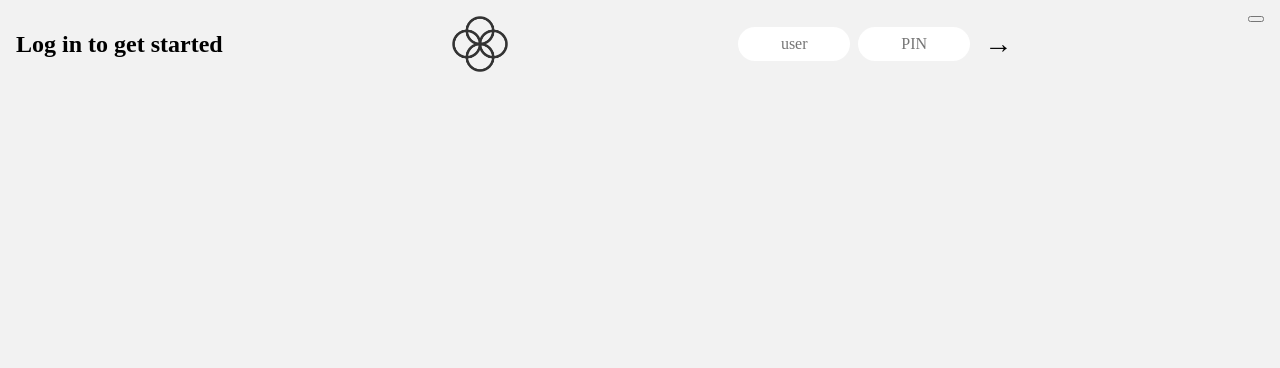
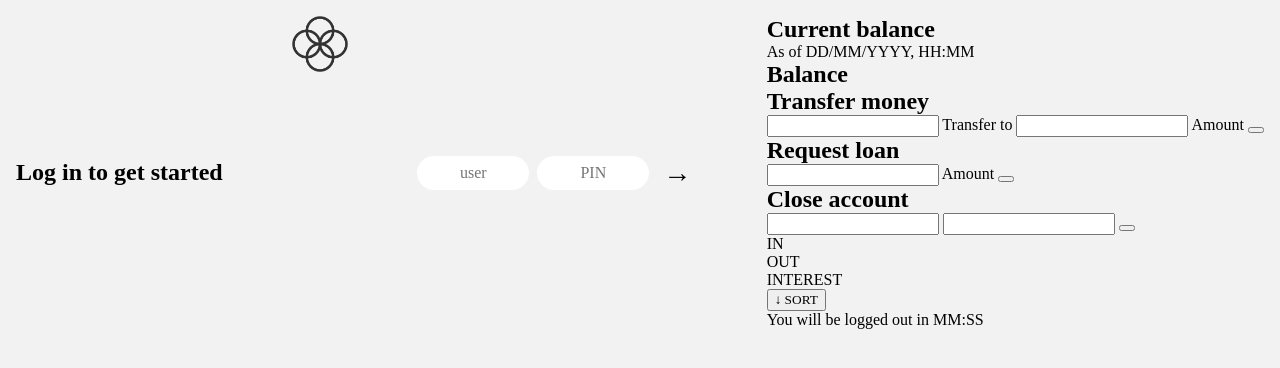
Before and after one commit to ArthurChenEvans/bankist-app, a plain HTML site: page index.html in a window 1280 px wide. Drawn offline with Linux system fonts and the light colour scheme.

Commit message:
Added text for each div section

```diff
--- a/index.html
+++ b/index.html
@@ -24,7 +24,13 @@
 
     <main class="balance__container">
         <div class="balance__header">
-
+            <div class="balance__header-left">
+                <h2>Current balance</h2>
+                <p>As of <span id="balance__date">DD/MM/YYYY</span>, <span id="balance__time">HH:MM</span></p>
+            </div>
+            <div class="balance__header-right">
+                <h1>Balance</h1>
+            </div>
         </div>
         <div class="transfer__container">
             <div class="transfer__container-transfers">
@@ -32,31 +38,50 @@
             </div>
             <div class="transfer__container-forms">
                 <form action="" class="transfer__form">
-
+                    <h2>Transfer money</h2>
+                    <div class="transfer__form-input">
+                        <input type="text" id="transfer-to" name="transfer-to">
+                        <label for="transfer-to">Transfer to</label>
+                        <input type="text" id="transfer-amount" name="transfer-amount">
+                        <label for="transfer-amount">Amount</label>
+                        <button id="transfer__confirm-btn"></button>
+                    </div>
                 </form>
                 <form action="" class="loan__form">
-
+                    <h2>Request loan</h2>
+                    <div class="loan__form-input">
+                        <input type="text" id="loan-amount" name="loan-amount">
+                        <label for="loan-amount">Amount</label>
+                        <button id="loan__confirm-btn"></button>
+                    </div>
                 </form>
-                <form action="" class="delete__account-form">
-
+                <form action="" class="close__account-form">
+                    <h2>Close account</h2>
+                    <div class="close__form-input">
+                        <input type="text" id="confirm-user" name="confirm-user">
+                        <label for="confirm-user"></label>
+                        <input type="text" id="confirm-pin" name="confirm-pin">
+                        <label for="confirm-pin"></label>
+                        <button id="close__confirm-btn"></button>
+                    </div>
                 </form>
             </div>
             <div class="transfer__container-footer">
                 <div class="transfer__footer-info">
                     <div class="transfer__footer-in">
-
+                        IN <span id="in-amount"></span>
                     </div>
                     <div class="transfer__footer-out">
-
+                        OUT <span id="out-amount"></span>
                     </div>
                     <div class="transfer__footer-interest">
-
+                        INTEREST <span id="interest-amount"></span>
                     </div>
-                    <button class="transfer__footer-sort"></button>
+                    <button class="transfer__footer-sort">↓ SORT</button>
                 </div>
-
-
-                <div class="logout__timer"></div>
+                <div class="logout__timer">
+                    You will be logged out in <span id="timer">MM:SS</span>
+                </div>
             </div>
         </div>
     </main>
```
